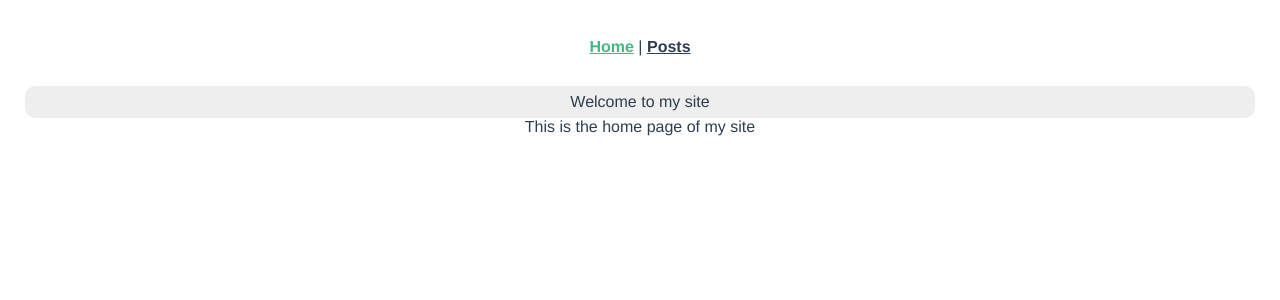
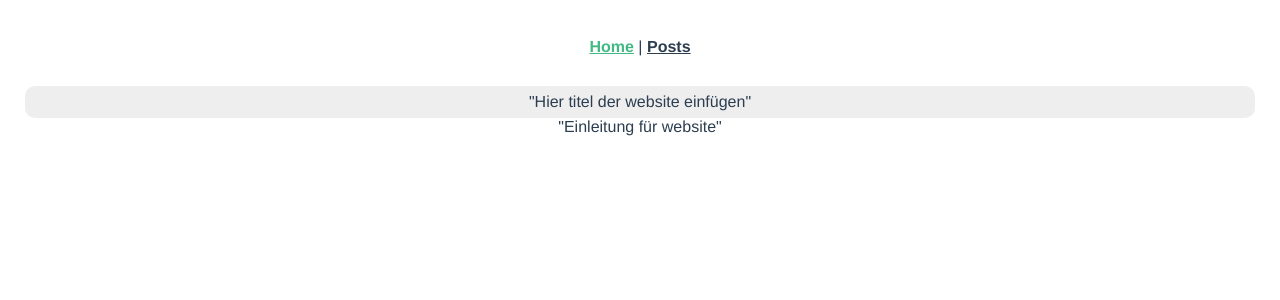
Before and after one commit to SkyxHD/Informatik-Projekt, a Vue app: page / in a window 1280 px wide. Shown: the top 300 px of the page. Built offline with nearby package versions, Linux system fonts and the light colour scheme.

Commit message:
updates für informatik

```diff
--- a/src/views/HomeView.vue
+++ b/src/views/HomeView.vue
@@ -1,15 +1,13 @@
 <template>
   <div>
-    <div class="welcome">Welcome to my site</div>
-    <div>This is the home page of my site</div>
+    <div class="welcome">"Hier titel der website einfügen"</div>
+    <div>"Einleitung für website"</div>
   </div>
 
 </template>
 
 <script>
-// @ is an alias to /src
-// import HelloWorld from '@/components/HelloWorld.vue'
-
+//component wird eingefügt
 export default {
   name: 'HomeView',
   // components: {
--- a/src/views/PostsView.vue
+++ b/src/views/PostsView.vue
@@ -17,6 +17,7 @@
 
 
 <script>
+//import axios für GET requests usw.
 import axios from "axios"
 
 export default {
```
Also changed, not shown: src/components/NavBar.vue (line endings or trailing spaces).
